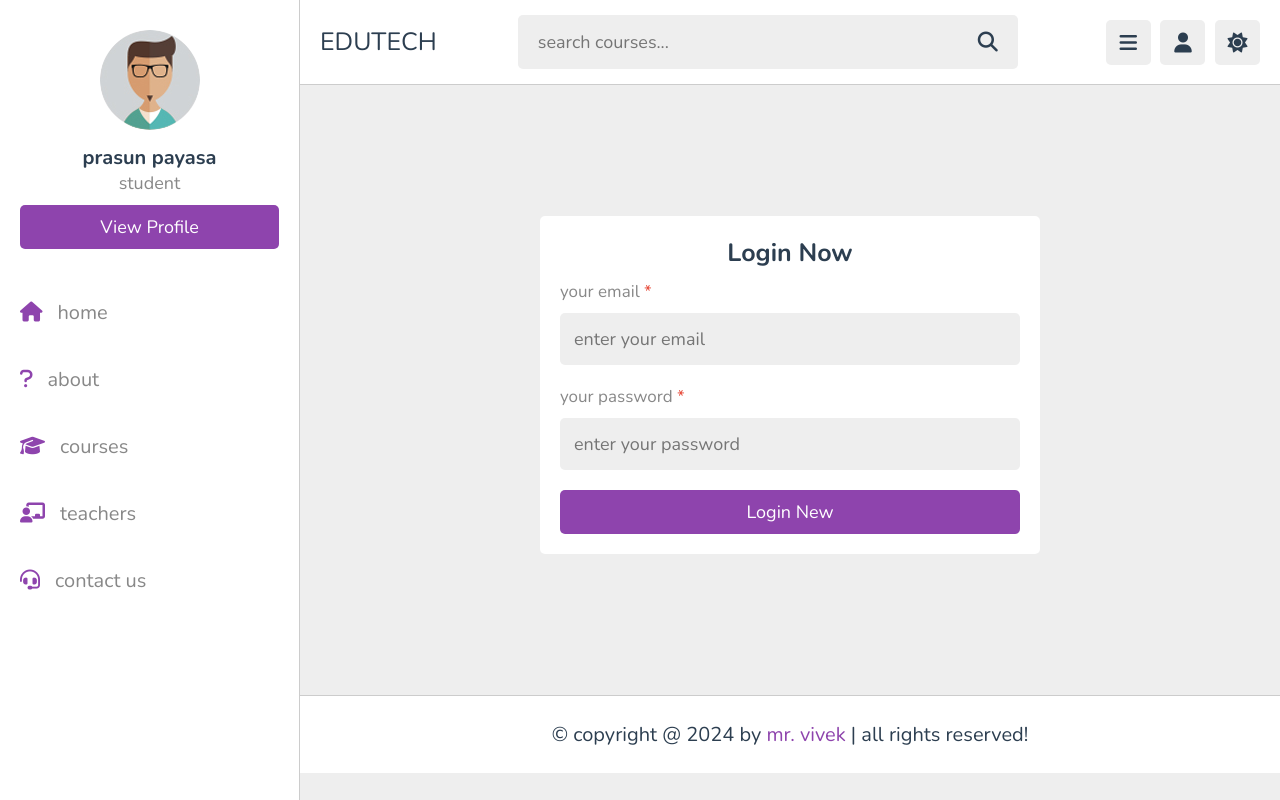
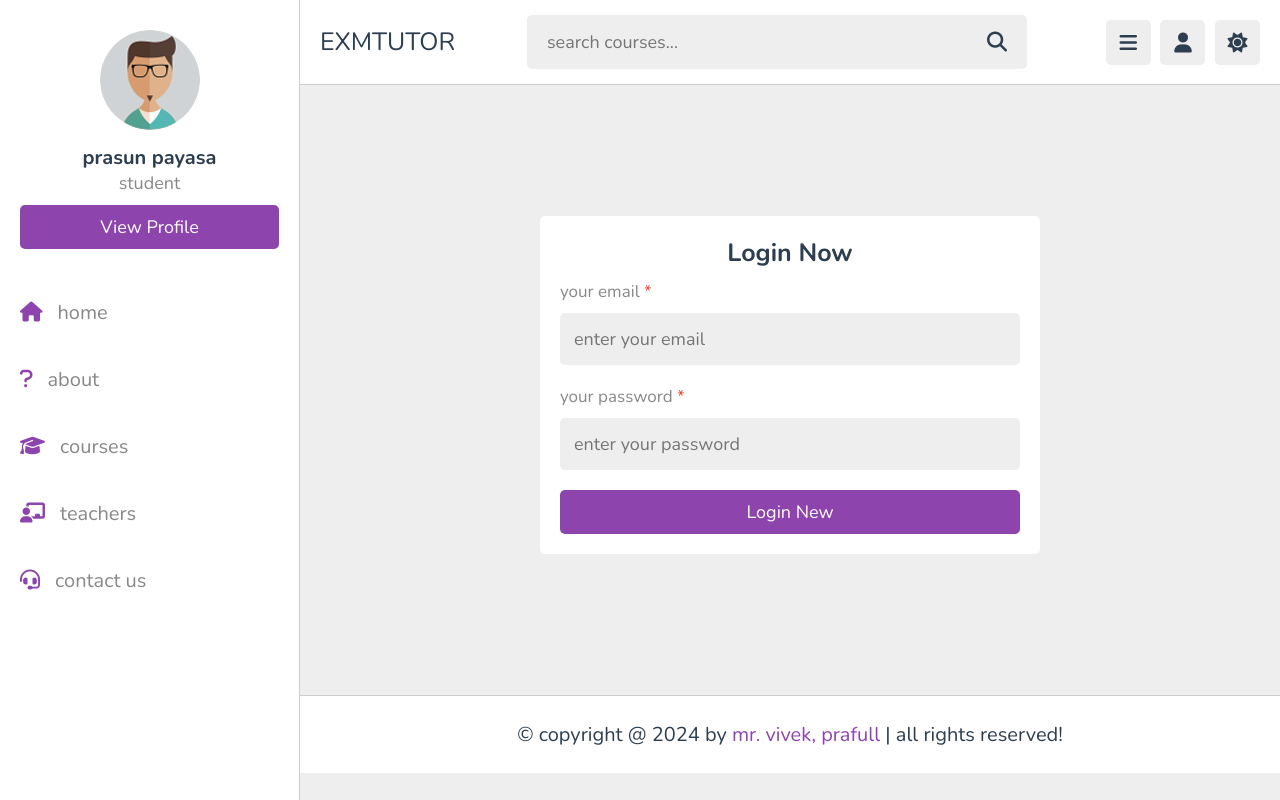
Before and after one commit to Vivek77718/edutech, a plain HTML site: page login.html in a window 1280 px wide. Drawn offline with nearby package versions, Linux system fonts and the light colour scheme.

Commit message:
edit comment

```diff
--- a/login.html
+++ b/login.html
@@ -19,7 +19,7 @@
 
    <section class="flex">
 
-      <a href="index.html" class="logo">EDUTECH</a>
+      <a href="index.html" class="logo">EXMTUTOR</a>
 
       <form action="search.html" method="post" class="search-form">
          <input type="text" name="search_box" required placeholder="search courses..." maxlength="100">
@@ -100,7 +100,7 @@
 
 <footer class="footer">
 
-   &copy; copyright @ 2024 by <span>mr. vivek</span> | all rights reserved!
+   &copy; copyright @ 2024 by <span>mr. vivek, prafull</span> | all rights reserved!
 
 </footer>
 
```
Also changed, not shown: courses.html (+1 -1 lines), index.html (+1 -1 lines), playlist.html (+1 -1 lines), profile.html (+1 -1 lines), register.html (+1 -1 lines), teacher_profile.html (+1 -1 lines), teachers.html (+1 -1 lines), update.html (+1 -1 lines), watch-video.html (+1 -1 lines).
